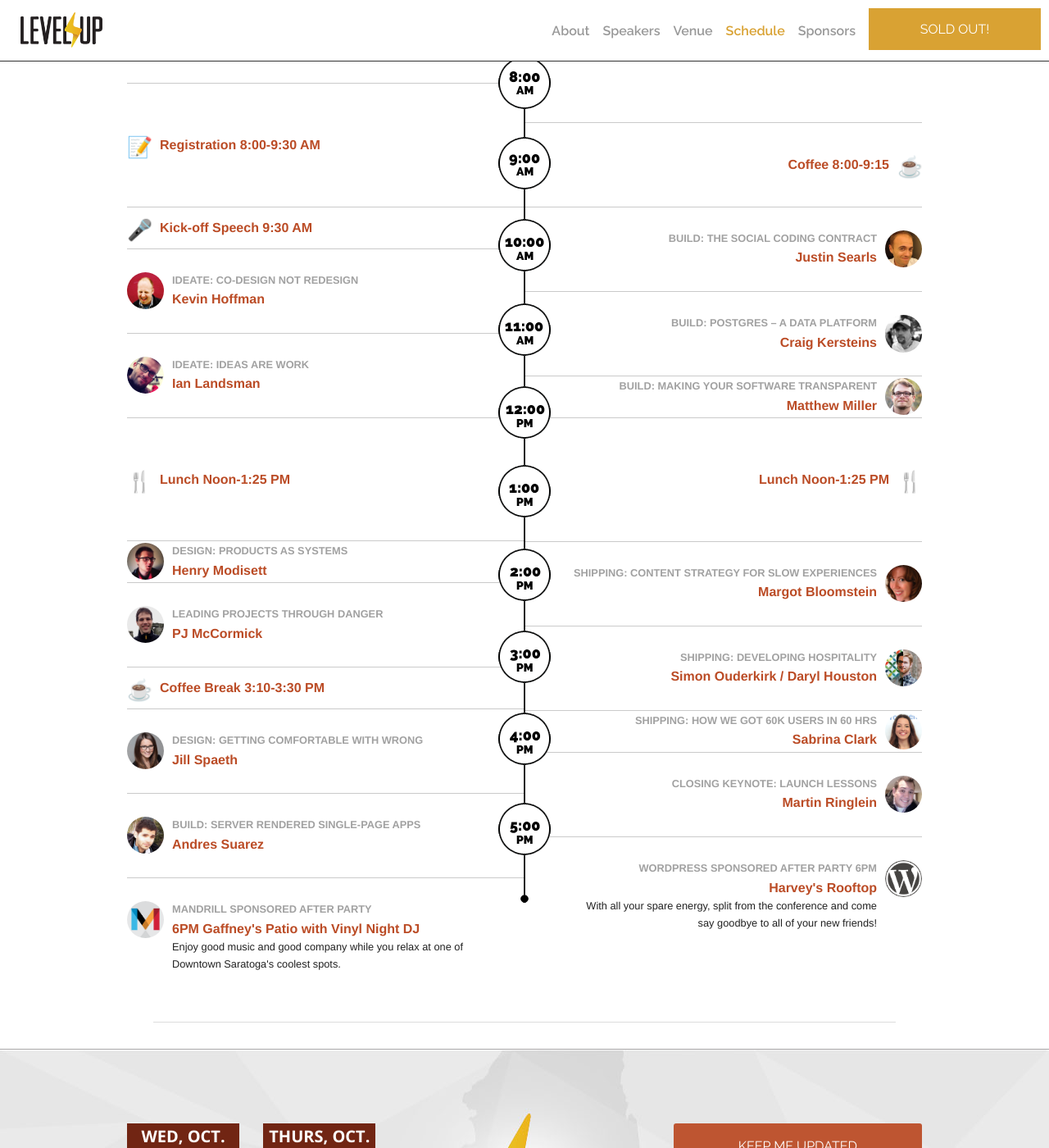
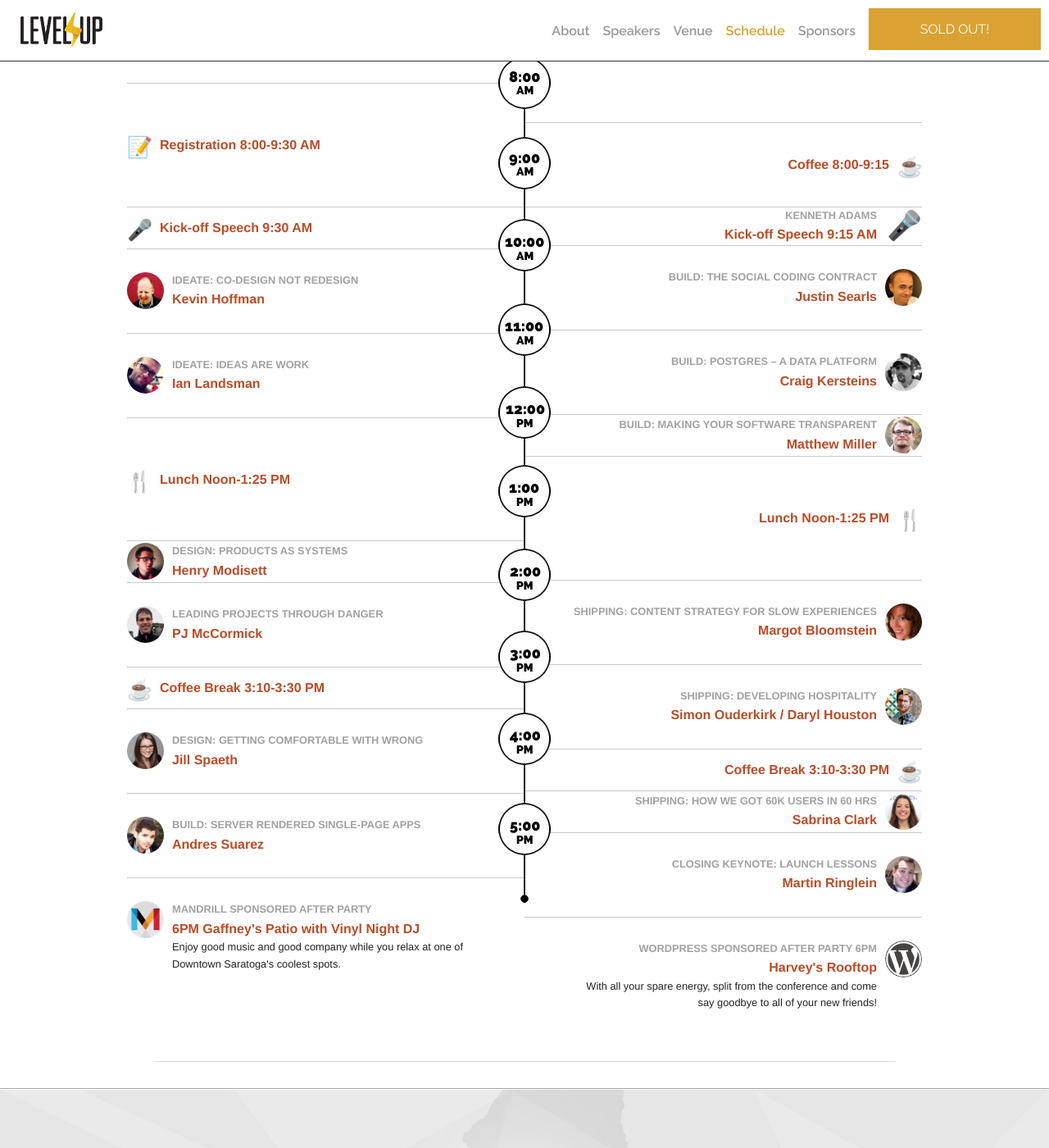
Before and after one commit to madglory/level-up, a Jekyll site: the page built from index.html, in a window 1280 px wide and 1400 px high, scrolled down 6001 px. Shown: the whole window at 82% size. Built offline with Jekyll 4.4.1, drawn with Linux system fonts in a browser that asks for light colours; emoji names are drawn with the system emoji font; comment, search, counter and statistics services are not loaded.

Commit message:
updating times, hopefully not breaking stuff

```diff
--- a/_data/schedule.yaml
+++ b/_data/schedule.yaml
@@ -71,6 +71,12 @@
     length: 60
     description:
     image: http://cdn.jsdelivr.net/emojione/assets/png/2615.png
+  - title: Kick-off Speech 9:15 AM
+    section: Kenneth Adams
+    time: 915am
+    length: 10
+    description:
+    image: http://cdn.jsdelivr.net/emojione/assets/png/1F3A4.png
   - title: Justin Searls
     section: "Build: The Social Coding Contract"
     time: 930am
@@ -107,6 +113,12 @@
     length: 60
     description:
     image: /img/simon-daryl.jpg
+  - title: Coffee Break 3:10-3:30 PM
+    section:
+    time: 310pm
+    length: 30
+    description:
+    image: http://cdn.jsdelivr.net/emojione/assets/png/2615.png
   - title: Sabrina Clark
     section: "Shipping: How We Got 60K Users in 60 Hrs"
     time: 330pm
```
